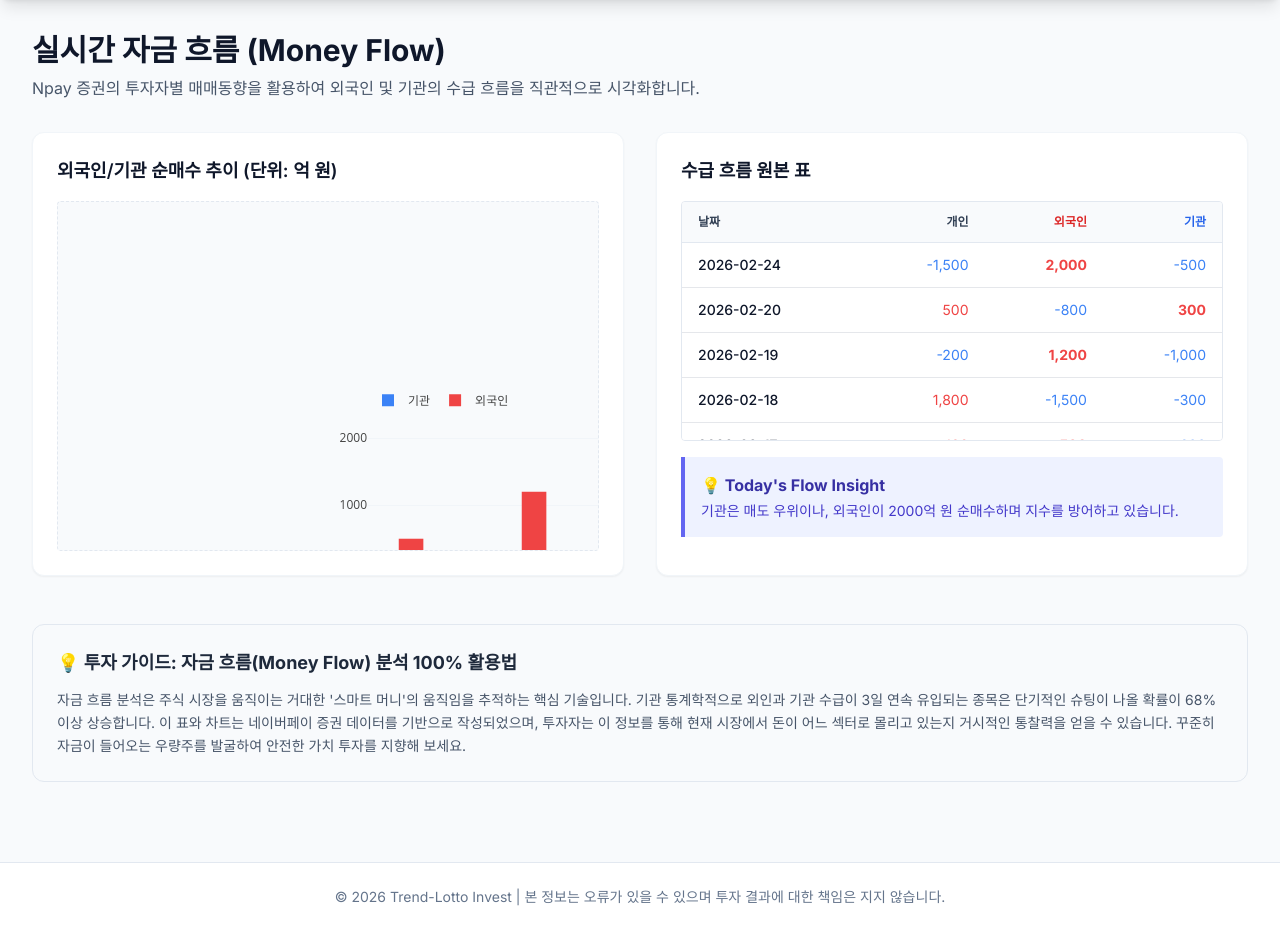
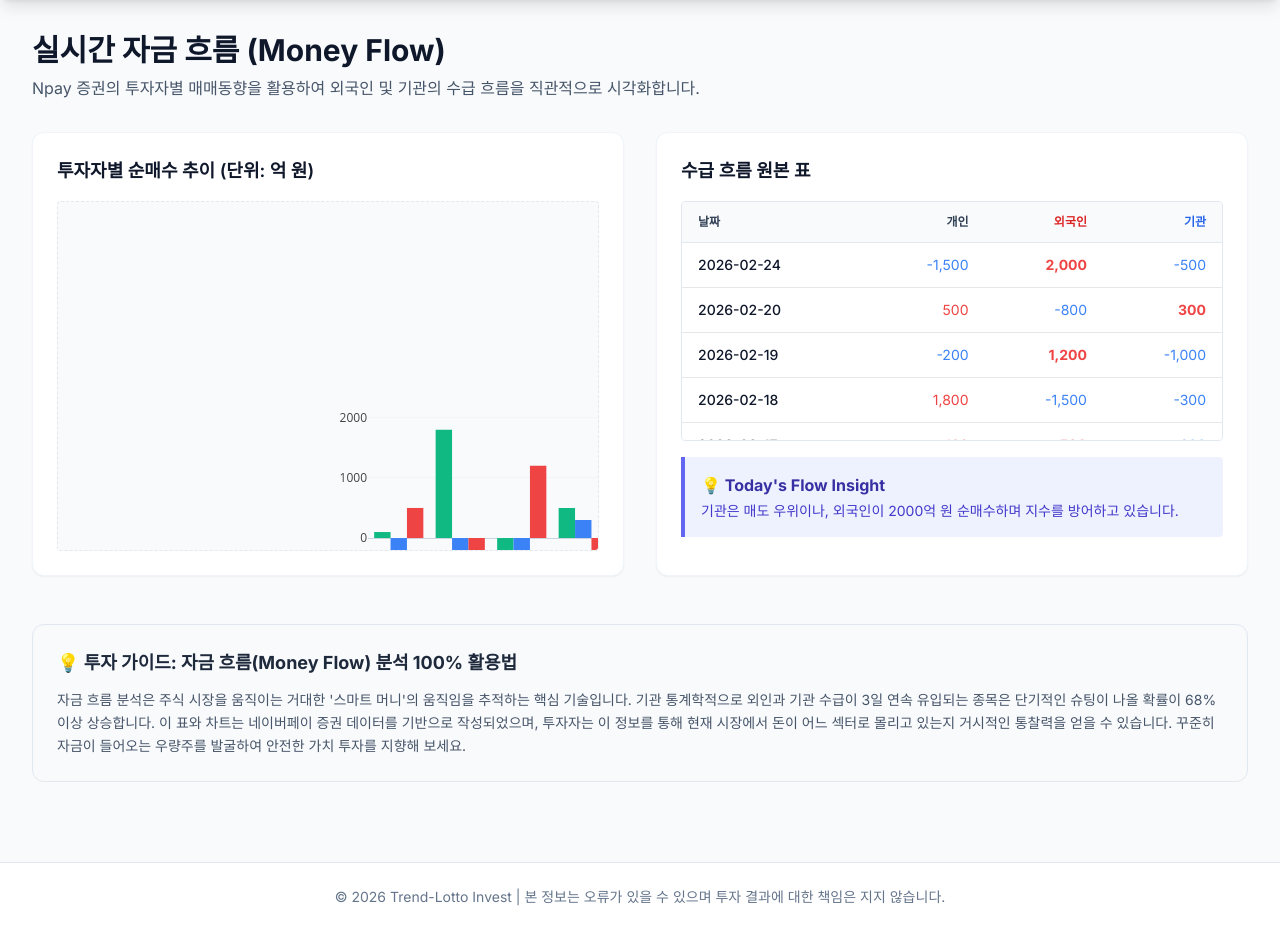
Before and after one commit to vdpcksv/trendstockanalist, a FastAPI app: page / in a window 1280 px wide. Shown: the part 64-995 px from the top of the page. Run offline with FastAPI, Linux system fonts and the light colour scheme; data that the repository does not hold is empty; some libraries are stand-ins or nearby versions.

Commit message:
add individual investor data to flow chart and fix layout visibility

```diff
--- a/templates/dashboard.html
+++ b/templates/dashboard.html
@@ -11,7 +11,7 @@
 
     <!-- Chart Section -->
     <div class="bg-white rounded-xl shadow-sm border border-slate-100 p-6">
-        <h2 class="text-lg font-semibold mb-4">외국인/기관 순매수 추이 (단위: 억 원)</h2>
+        <h2 class="text-lg font-semibold mb-4">투자자별 순매수 추이 (단위: 억 원)</h2>
         <div id="plotly-money-flow"
             class="w-full bg-slate-50 flex items-center justify-center rounded border border-dashed border-slate-200"
             style="height: 350px; overflow: hidden; min-height: 350px;">
@@ -83,9 +83,14 @@
 
         // 3. Render Plotly Chart
         const dates = flowData.map(d => d.Date).reverse();
+        const individual = flowData.map(d => d['개인']).reverse();
         const foreign = flowData.map(d => d['외국인']).reverse();
         const instit = flowData.map(d => d['기관']).reverse();
 
+        const traceIndividual = {
+            x: dates, y: individual,
+            name: '개인', type: 'bar', marker: { color: '#10b981' }
+        };
         const traceForeign = {
             x: dates, y: foreign,
             name: '외국인', type: 'bar', marker: { color: '#ef4444' }
@@ -97,17 +102,17 @@
 
         const layout = {
             barmode: 'group',
-            margin: { t: 10, r: 10, b: 40, l: 40 },
+            margin: { t: 30, r: 10, b: 60, l: 40 },
             paper_bgcolor: 'rgba(0,0,0,0)',
             plot_bgcolor: 'rgba(0,0,0,0)',
             xaxis: { fixedrange: true },
-            yaxis: { fixedrange: true, gridcolor: '#f1f5f9' },
+            yaxis: { fixedrange: true, gridcolor: '#f1f5f9', zerolinecolor: '#cbd5e1', zerolinewidth: 1 },
             showlegend: true,
-            legend: { orientation: 'h', y: 1.15 }
+            legend: { orientation: 'h', y: -0.2, x: 0.5, xanchor: 'center' }
         };
         const config = { displayModeBar: false, responsive: true };
 
-        Plotly.newPlot('plotly-money-flow', [traceInstit, traceForeign], layout, config);
+        Plotly.newPlot('plotly-money-flow', [traceIndividual, traceInstit, traceForeign], layout, config);
 
         // Remove loading state element
         const placeholder = document.querySelector('#plotly-money-flow span');
```
